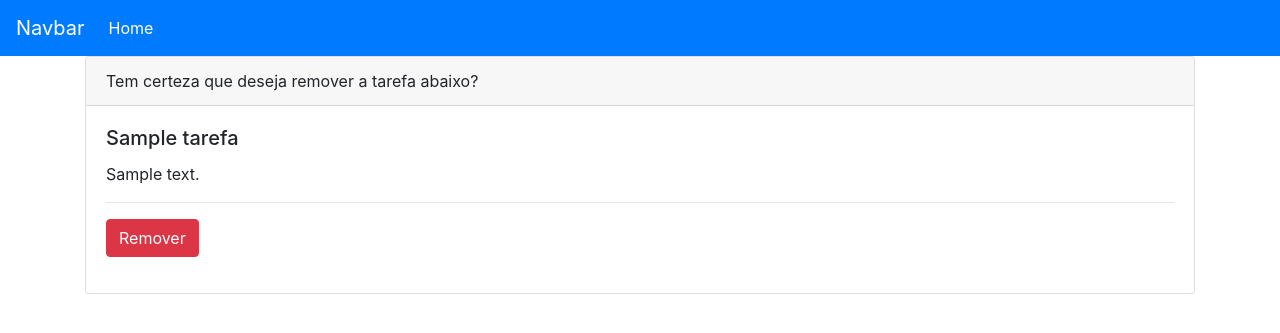
After one commit to ebmm01/djangoTW, a Django app: page /remover_tarefa/1 in a window 1280 px wide. The commit adds this page. Shown: the top 333 px of the page. Run offline with Django 3.2, Linux system fonts and the light colour scheme; tables that the repository leaves empty hold one stand-in row (values such as "Sample post"); some libraries are stand-ins or nearby versions.

Commit message:
Adding 'remover_tarefa'

```diff
--- a/to_do/app/services/tarefa_service.py
+++ b/to_do/app/services/tarefa_service.py
@@ -22,3 +22,6 @@ def editar_tarefa(tarefa_bd, tarefa_nova):
     tarefa_bd.prioridade = tarefa_nova.prioridade
 
     tarefa_bd.save(force_update=True)
+
+def remover_tarefa(tarefa_bd):
+    tarefa_bd.delete()
--- /dev/null
+++ b/to_do/app/templates/tarefas/confirma_exclusao.html
@@ -0,0 +1,20 @@
+{% extends 'base.html' %}
+
+{% block conteudo %}
+
+<div class="card mb-3">
+    <div class="card-header">
+        Tem certeza que deseja remover a tarefa abaixo?
+    </div>
+    <div class="card-body">
+        <h5 class="card-title">{{tarefa.titulo }}</h5>
+        <p class="card-text">{{ tarefa.descricao }}</p>
+        <hr>
+        <form method="post">
+            {% csrf_token %}
+            <button class="btn btn-danger" type="submit">Remover</button>
+        <form>
+    </div>
+</div>
+
+{% endblock conteudo %}
--- a/to_do/app/templates/tarefas/listar_tarefas.html
+++ b/to_do/app/templates/tarefas/listar_tarefas.html
@@ -13,6 +13,7 @@
         <p class="card-text">{{ tarefa.descricao }}</p>
         <hr>
         <a href={% url 'editar_tarefa' tarefa.id %}> Alterar tarefa </a>
+        <a href={% url 'remover_tarefa' tarefa.id %}> Remover tarefa </a>
     </div>
 </div>
 {% endfor %}
--- a/to_do/app/urls.py
+++ b/to_do/app/urls.py
@@ -6,4 +6,5 @@ urlpatterns = [
     path('listar_tarefas/', listar_tarefas, name='listar_tarefas'),
     path('cadastrar_tarefa/', cadastrar_tarefa, name='cadastrar_tarefa'),
     path('editar_tarefa/<int:id>', editar_tarefa, name='editar_tarefa'),
+    path('remover_tarefa/<int:id>', remover_tarefa, name='remover_tarefa'),
 ]
--- a/to_do/app/views.py
+++ b/to_do/app/views.py
@@ -46,3 +46,10 @@ def editar_tarefa(request, id):
         tarefa_service.editar_tarefa(tarefa_bd, tarefa_nova)
         return redirect('listar_tarefas')
     return render(request, 'tarefas/form_tarefa.html', {"form_tarefa": form_tarefa})
+
+def remover_tarefa(request, id):
+    tarefa_bd = tarefa_service.listar_tarefa_id(id)
+    if request.method == 'POST':
+        tarefa_service.remover_tarefa(tarefa_bd)
+        return redirect('listar_tarefas')
+    return render(request, 'tarefas/confirma_exclusao.html', { 'tarefa': tarefa_bd})
```
